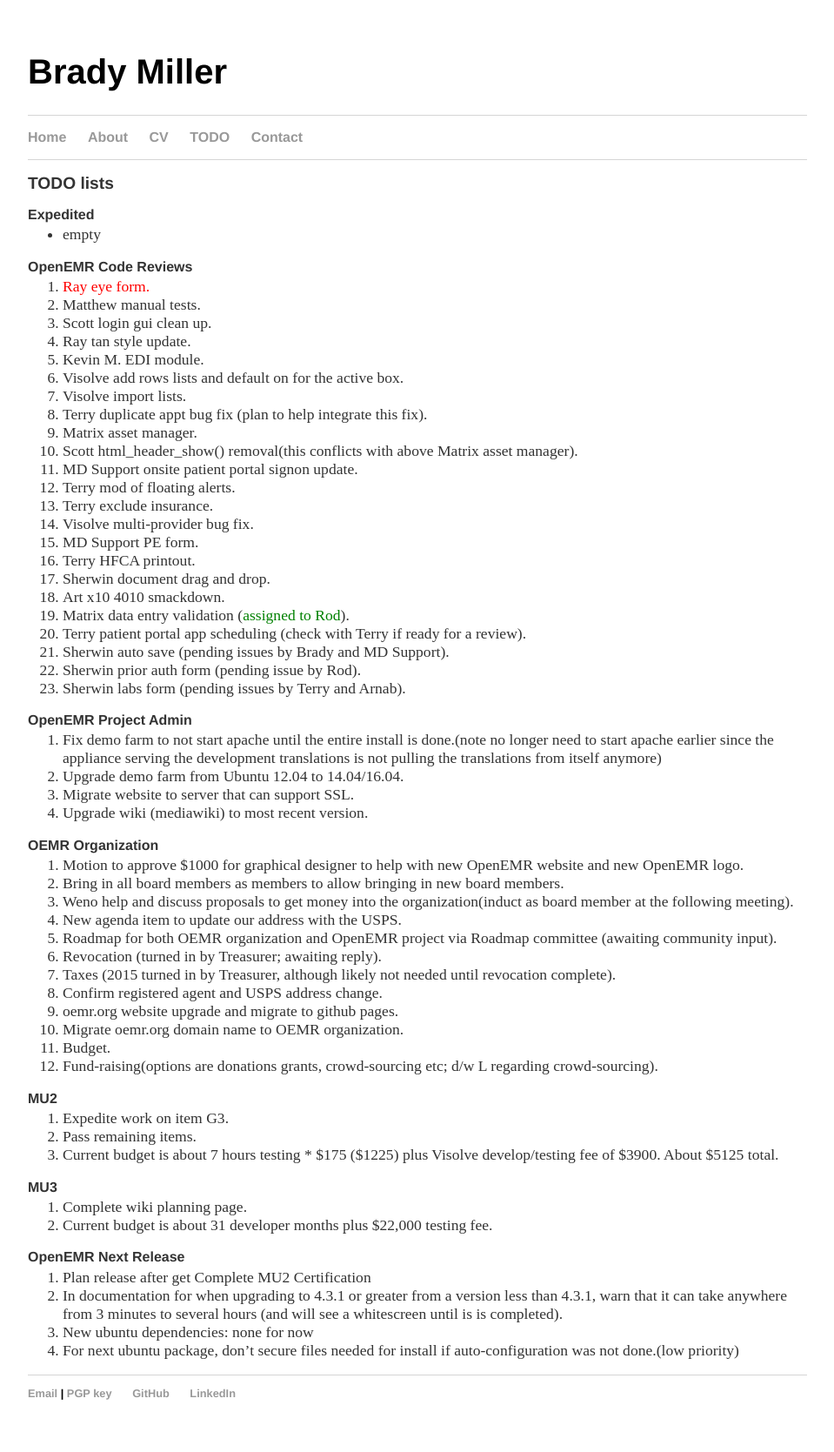
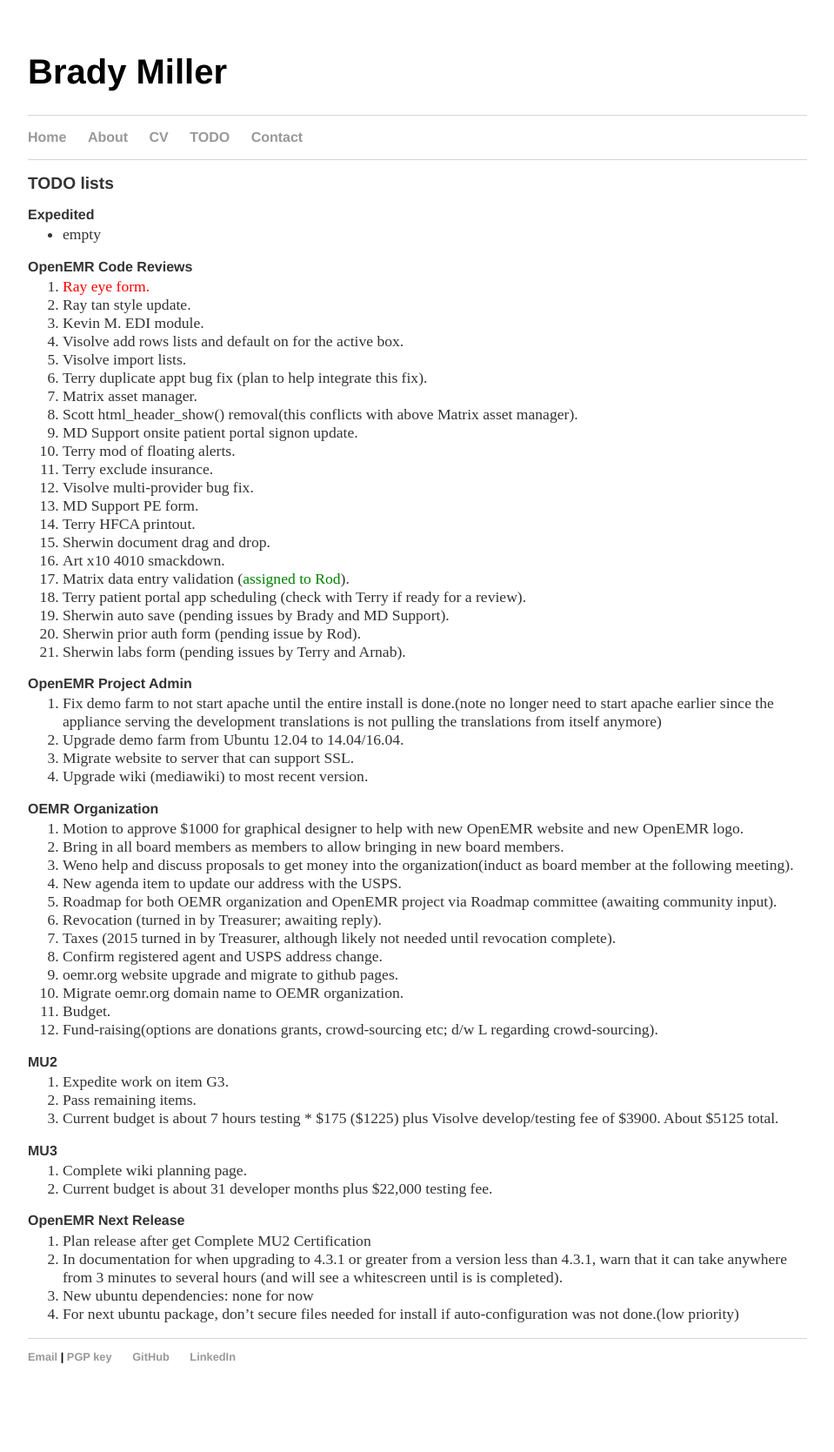
Before and after one commit to bradymiller/bradymiller.github.io, a Jekyll site: the page built from todo/index.md, in a window 1280 px wide. Shown: the whole page at 87% size, without its empty margins (160-1119 px from the left). Built offline with Jekyll 4.4.1, drawn with Linux system fonts in a browser that asks for light colours; after the commit the page ends 1627 px from its top, so only the background shows below that.

Commit message:
Update todo list

```diff
--- a/todo/index.md
+++ b/todo/index.md
@@ -8,8 +8,6 @@
 
 ### OpenEMR Code Reviews
 1. <span style="color: red">Ray eye form.</span>
-1. Matthew manual tests.
-1. Scott login gui clean up.
 1. Ray tan style update.
 1. Kevin M. EDI module.
 1. Visolve add rows lists and default on for the active box.
```
